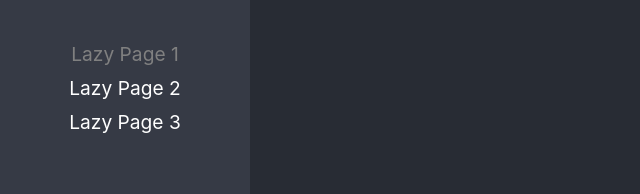
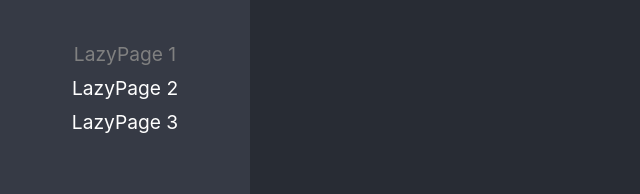
Before and after one commit to arcenioLupin/react-adv, a React (Create React App) app: page /lazy1 in a window 1280 px wide. Shown: the part 155-349 px from the top of the page, without its empty margins (0-640 px from the left). Built offline with nearby package versions, Linux system fonts and the light colour scheme.

Commit message:
Lazyload basico listo

```diff
--- a/src/01-lazyload/pages/LazyPage1.tsx
+++ b/src/01-lazyload/pages/LazyPage1.tsx
@@ -4,3 +4,5 @@
     <h1>LazyPage 1</h1>
   )
 }
+
+export default LazyPage1;
--- a/src/01-lazyload/pages/LazyPage2.tsx
+++ b/src/01-lazyload/pages/LazyPage2.tsx
@@ -4,3 +4,4 @@
     <h1>LazyPage 2</h1>
   )
 }
+export default LazyPage2;
--- a/src/01-lazyload/pages/LazyPage3.tsx
+++ b/src/01-lazyload/pages/LazyPage3.tsx
@@ -4,3 +4,5 @@
     <h1>LazyPage 3</h1>
   )
 }
+
+export default LazyPage3;
--- a/src/routes/Navigation.tsx
+++ b/src/routes/Navigation.tsx
@@ -1,3 +1,4 @@
+import { Suspense } from "react";
 import {
   BrowserRouter,
   NavLink,
@@ -7,49 +8,37 @@
 } from "react-router-dom";
 
 import logo from "../logo.svg";
-import { LazyPage1, LazyPage2, LazyPage3 } from "../01-lazyload/pages";
+import { routes } from "./routes";
 
 export const Navigation = () => {
   return (
+    <Suspense fallback={<span>Loading...</span>}>
       <BrowserRouter>
         <div className="main-layout">
           <nav>
             <img src={logo} alt="React logo" />
             <ul>
-            <li>
+              {routes.map(({ to, name, path }) => (
+                <li key={path}>
                   <NavLink
-                to="/lazy1"
+                    to={to}
                     className={({ isActive }) => (isActive ? "nav-active" : "")}
                   >
-                Lazy Page 1
+                    {name}
                   </NavLink>
                 </li>
-            <li>
-              <NavLink
-                to="/lazy2"
-                className={({ isActive }) => (isActive ? "nav-active" : "")}
-              >
-                Lazy Page 2
-              </NavLink>
-            </li>
-            <li>
-              <NavLink
-                to="/lazy3"
-                className={({ isActive }) => (isActive ? "nav-active" : "")}
-              >
-                Lazy Page 3
-              </NavLink>
-            </li>
+              ))}
             </ul>
           </nav>
 
           <Routes>
-          <Route path="lazy1" element={<LazyPage1 />} />
-          <Route path="lazy2" element={<LazyPage2 />} />
-          <Route path="lazy3" element={<LazyPage3 />} />
-          <Route path="/*" element={<Navigate to="/lazy1" replace />} />
+            {routes.map(({ path, Component }) => (
+              <Route key={path} path={path} element={<Component />} />
+            ))}
+            <Route path="/*" element={<Navigate to={routes[0].to} replace />} />
           </Routes>
         </div>
       </BrowserRouter>
+    </Suspense>
   );
 };
--- /dev/null
+++ b/src/routes/routes.ts
@@ -0,0 +1,41 @@
+import { LazyExoticComponent, lazy } from "react";
+// import { LazyPage1, LazyPage2, LazyPage3 } from "../01-lazyload/pages";
+
+type JSXComponent = ()=> JSX.Element;
+
+interface Route {
+    to: string;
+    path: string;
+    Component:  LazyExoticComponent<JSXComponent> | JSXComponent;
+    name: string;
+}
+
+
+
+const Lazy1 = lazy(()=> import(/* webpackChunkName: "LazyPae1" */'../01-lazyload/pages/LazyPage1'));
+const Lazy2 = lazy(()=> import(/* webpackChunkName: "LazyPae2" */'../01-lazyload/pages/LazyPage2'));
+const Lazy3 = lazy(()=> import(/* webpackChunkName: "LazyPae3" */'../01-lazyload/pages/LazyPage3'));
+
+
+export const routes: Route[] = [
+     {
+        to: '/lazy1',
+        path: 'lazy1',
+        Component: Lazy1,
+        name: 'LazyPage 1'
+     },
+     {
+        to: '/lazy2',
+        path: 'lazy2',
+        Component: Lazy2,
+        name: 'LazyPage 2',
+     },
+     {
+        to: '/lazy3',
+        path: 'lazy3',
+        Component: Lazy3,
+        name: 'LazyPage 3'
+     }
+
+
+];
```
Lines whose indentation alone changed are shown as unchanged.
